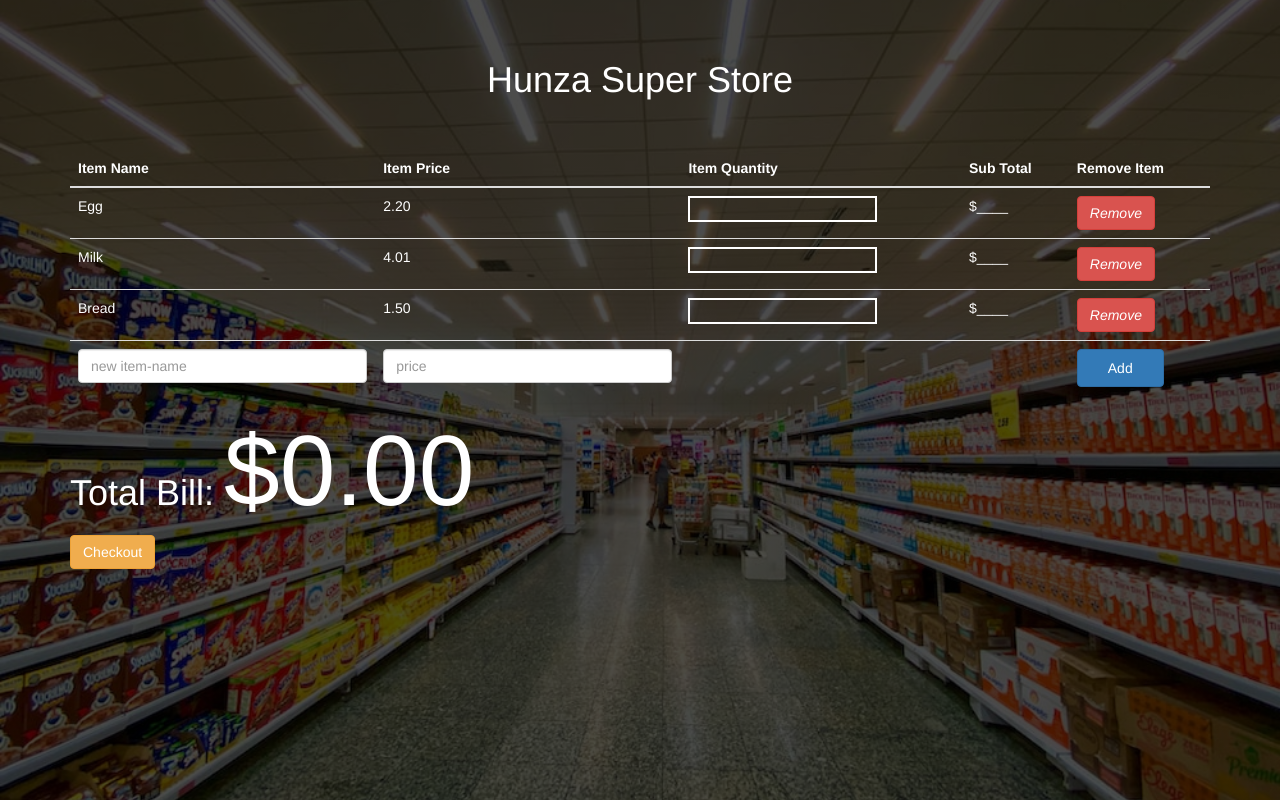
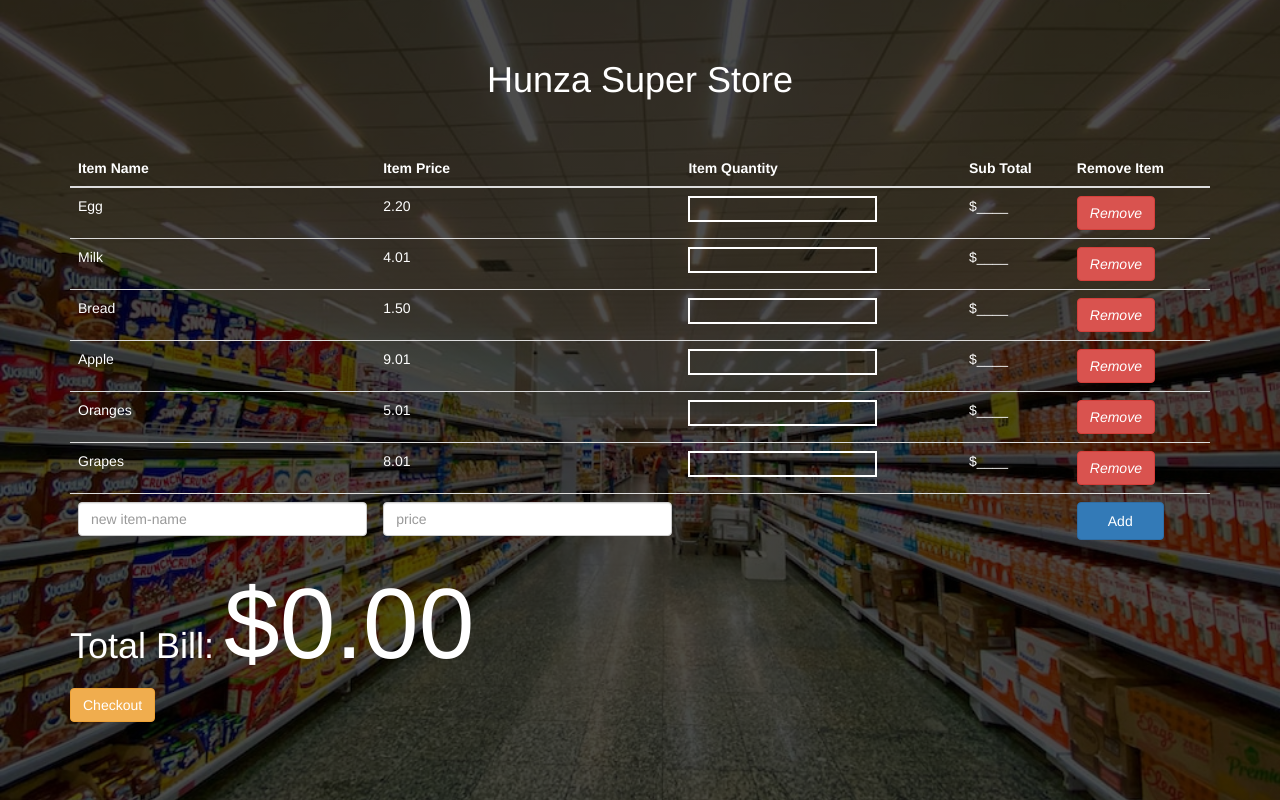
Before and after one commit to noorhunzai/Healthy-Shopping-Cart, a plain HTML site: page index.html in a window 1280 px wide. Drawn offline with nearby package versions, Linux system fonts and the light colour scheme.

Commit message:
items added

```diff
--- a/index.html
+++ b/index.html
@@ -56,6 +56,27 @@
               <td class='subTotal'></td>
               <td><button class='btn remove btn-danger'><i>Remove</i></button></td>
             </tr>
+            <tr>
+              <td class='item-name'>Apple</td>
+              <td class='price'>9.01</td>
+              <td class='quantity quantity-input'><input type='number'></input></td>
+              <td class='subTotal'></td>
+              <td><button class='btn remove btn-danger'><i>Remove</i></button></td>
+            </tr>
+            <tr>
+              <td class='item-name'>Oranges</td>
+              <td class='price'>5.01</td>
+              <td class='quantity quantity-input'><input type='number'></input></td>
+              <td class='subTotal'></td>
+              <td><button class='btn remove btn-danger'><i>Remove</i></button></td>
+            </tr>
+            <tr>
+              <td class='item-name'>Grapes</td>
+              <td class='price'>8.01</td>
+              <td class='quantity quantity-input'><input type='number'></input></td>
+              <td class='subTotal'></td>
+              <td><button class='btn remove btn-danger'><i>Remove</i></button></td>
+            </tr>
             <tr id='lastRow'>
               <td class="col-5"><input class='form-control ' type='text' id='item-name' placeholder='new item-name' required></input></td>
               <td class="col-5"><input class='form-control' type='number' id='price' placeholder='price' required></input></td>
```
